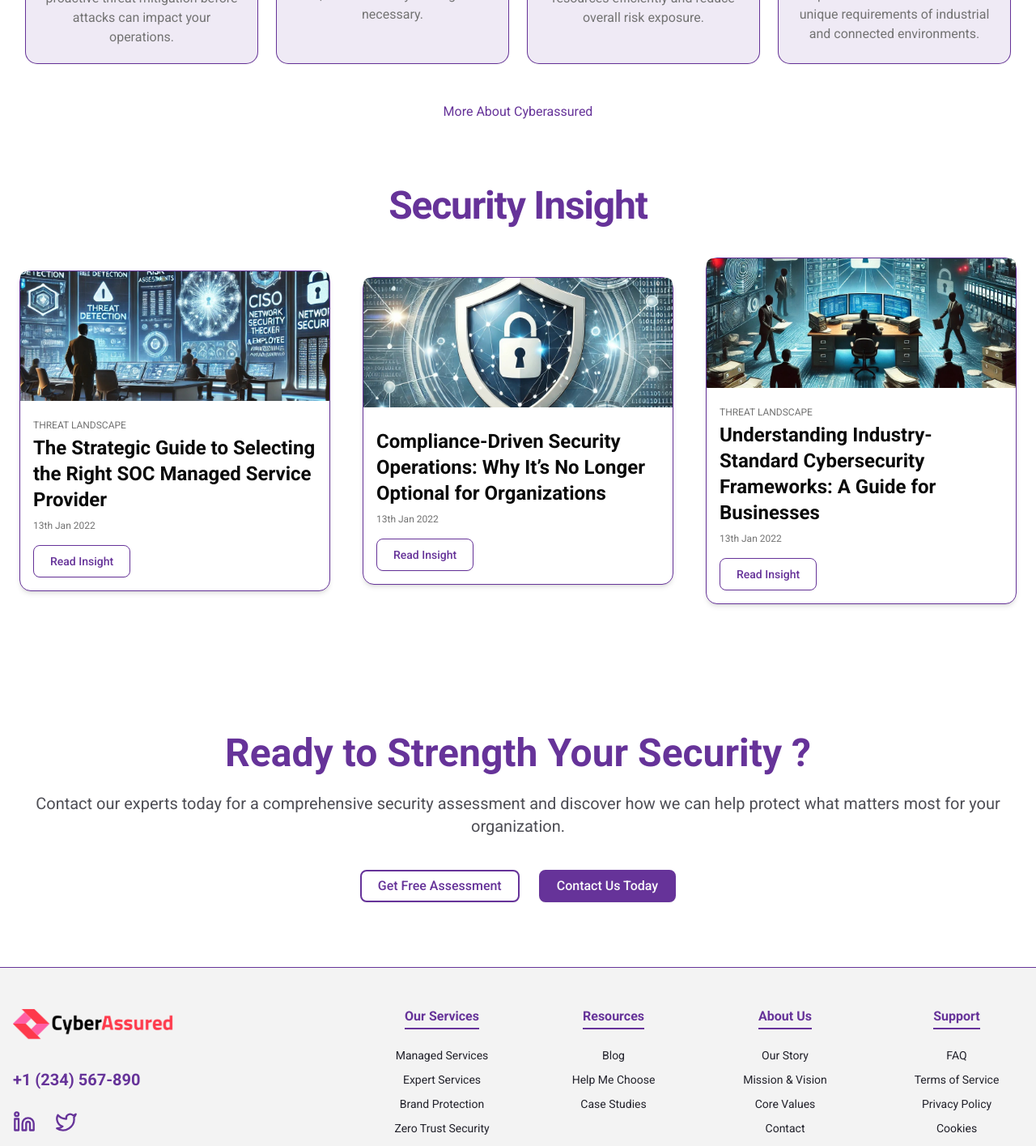
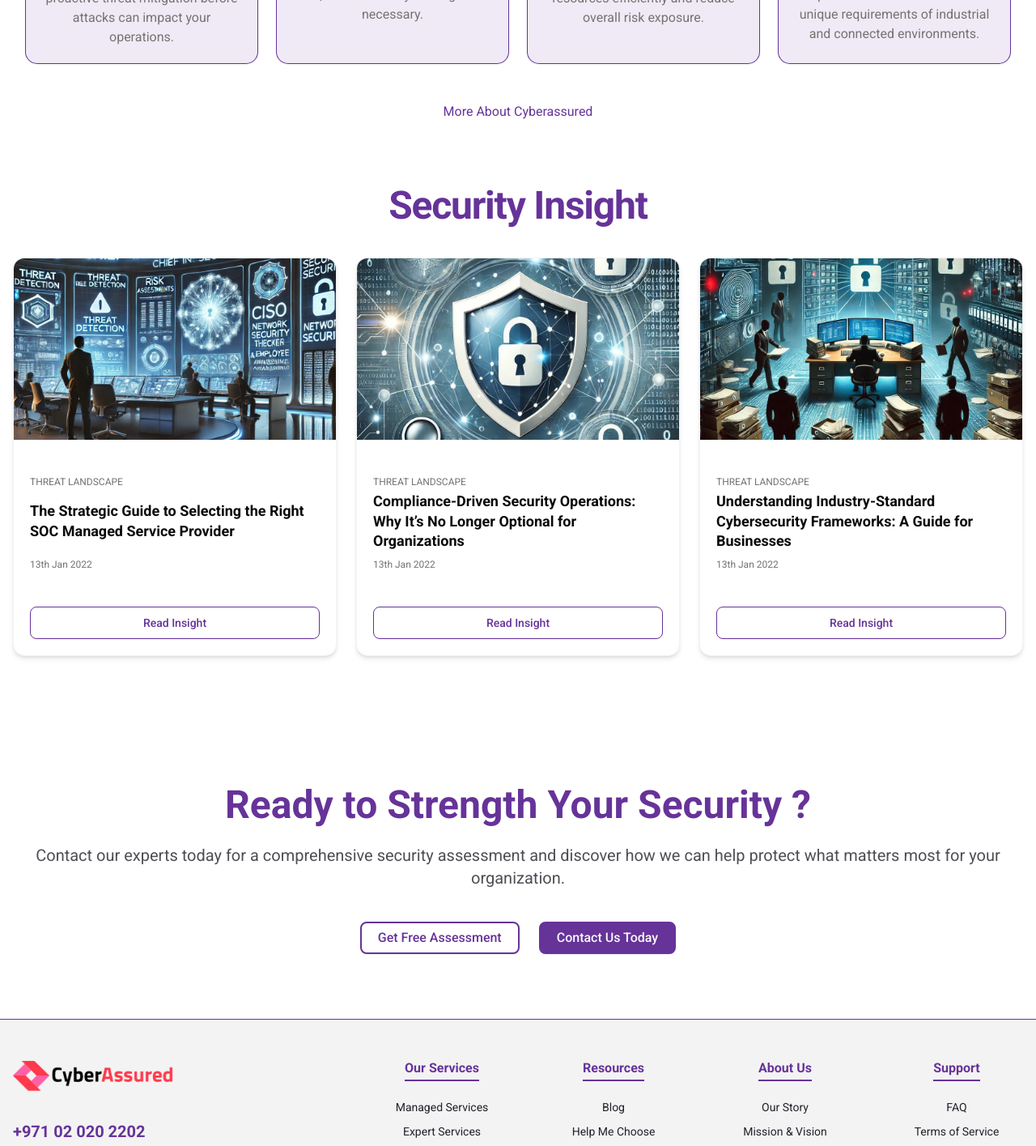
Before and after one commit to monoMonu/CyberAssured, a Next.js app: page / in a window 1280 px wide. Shown: the part 3496-4911 px from the top of the page at 81% size. Built offline with nearby package versions, Linux system fonts and the light colour scheme.

Commit message:
changes-28May-v3

```diff
--- a/app/globals.css
+++ b/app/globals.css
@@ -57,7 +57,7 @@
   --popover-foreground: oklch(0.145 0 0);
   --primary: #663399;
   --primary-foreground: oklch(0.985 0 0);
-  --secondary: #0078be;
+  --secondary: #663399;
   --secondary-foreground:#ffffff;
   --muted: #f3f3f3;
   --muted-foreground: oklch(0.556 0 0);
--- a/components/InsightCard.tsx
+++ b/components/InsightCard.tsx
@@ -1,4 +1,4 @@
-import { Card, CardContent, CardFooter, CardHeader } from "@/components/ui/card";
+import { Card, CardContent, CardFooter } from "@/components/ui/card";
 import { Button } from "@/components/ui/button";
 import Image from "next/image";
 import Link from "next/link";
@@ -13,26 +13,43 @@ interface InsightCardProps {
 
 const InsightCard: React.FC<InsightCardProps> = ({
   imageUrl,
-   category="",
-   title="",
-   date="",
-   link="",
+  category = "",
+  title = "",
+  date = "",
+  link = "",
 }) => {
   return (
-      <Link href={link} className="flex flex-col items-center justify-center">
-         <Card className="min-w-xs bg-card text-card-foreground shadow-md max-w-sm gap-0 p-0 pb-4 border-primary">
-            <CardHeader className="p-0">
-               <div className="relative w-full h-40 overflow-hidden rounded-t-md">
-                  <Image src={imageUrl} alt={title} layout="fill" objectFit="cover" />
+    <Link href={link} className="h-full">
+      <Card className="h-full flex flex-col justify-between overflow-hidden rounded-xl border border-muted shadow-md p-0">
+
+        {/* ✅ Image flush with top */}
+        <div className="relative w-full aspect-[16/9]">
+          <Image
+            src={imageUrl}
+            alt={title}
+            fill
+            className="object-cover w-full h-full"
+            priority
+          />
         </div>
-            </CardHeader>
-            <CardContent className="p-4">
-               <p className="text-xs text-muted-foreground uppercase">{category}</p>
-               <h3 className="text-2xl font-semibold mt-1">{title}</h3>
+
+        {/* ✅ Text section */}
+        <CardContent className="p-5 flex flex-col justify-between flex-grow">
+          {category && (
+            <p className="text-xs text-muted-foreground uppercase mb-1">
+              {category}
+            </p>
+          )}
+          <h3 className="text-lg font-semibold leading-snug line-clamp-3">{title}</h3>
           <p className="text-xs text-muted-foreground mt-2">{date}</p>
         </CardContent>
-            <CardFooter className="px-4">
-               <Button variant="outline" className="text-primary border-primary hover:bg-primary hover:text-background">
+
+        {/* ✅ Button section */}
+        <CardFooter className="px-5 pb-5">
+          <Button
+            variant="outline"
+            className="w-full text-primary border-primary hover:bg-primary hover:text-white"
+          >
             Read Insight
           </Button>
         </CardFooter>
--- a/sections/Footer.tsx
+++ b/sections/Footer.tsx
@@ -1,4 +1,4 @@
-import { Linkedin, Twitter } from 'lucide-react';
+import { Linkedin, Twitter, Mail } from 'lucide-react';
 import Image from 'next/image';
 import Link from 'next/link';
 
@@ -18,10 +18,10 @@ const Footer = () => {
                      />
                   </Link>
                   <a
-                     href="tel:+1234567890"
+                     href="tel: +971 02 020 2202"
                      className="text-primary mb-6 text-xl font-bold hover:text-secondary transition-colors duration-300"
                   >
-                     +1 (234) 567-890
+                      +971 02 020 2202
                   </a>
                   <div className="flex space-x-6 justify-center md:justify-start">
                      <a
@@ -39,6 +39,14 @@ const Footer = () => {
                         className="text-primary hover:text-secondary transition-colors duration-300"
                      >
                         <Twitter size={28} />
+                     </a>
+                     <a
+                        href=""
+                        target="_blank"
+                        rel="noopener noreferrer"
+                        className="text-primary hover:text-secondary transition-colors duration-300"
+                     > contact@cyberassured.ae
+                        <Mail size={28} />
                      </a>
                   </div>
                </div>
--- a/sections/SecurityInsights.tsx
+++ b/sections/SecurityInsights.tsx
@@ -12,7 +12,7 @@ const insightsData = [
   },
   {
     imageUrl: '/compliance.jpg',
-    category: '',
+    category: 'Threat Landscape',
     title: "Compliance-Driven Security Operations: Why It’s No Longer Optional for Organizations",
     date: '13th Jan 2022',
     link: '/insights/compliance',
@@ -36,9 +36,12 @@ const SecurityInsightsSection = () => {
 
         <div className="grid grid-cols-1 sm:grid-cols-2 lg:grid-cols-3 gap-6">
           {insightsData.map((insight, index) => (
-            <InsightCard key={index} {...insight} />
+            <div key={index} className="h-full">
+              <InsightCard {...insight} />
+            </div>
           ))}
         </div>
+
 
         {/* View All Link - Optional */}
         {/*
```
Lines whose indentation alone changed are shown as unchanged.
